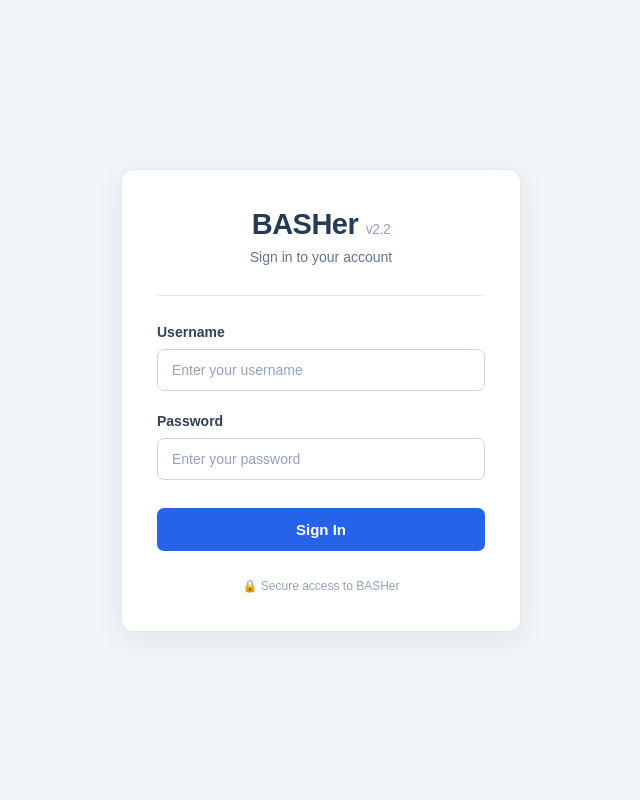
After one commit to moka-guys/SNP_haplotyper, a Flask app: page /basher/login in a window 1280 px wide. The commit adds this page. Shown: the whole page, without its empty margins (319-959 px from the left). Run offline with Flask 2, Linux system fonts and the light colour scheme; parts of the project's set-up code (start-up, migrations or seed data) failed here and were passed over; some libraries are stand-ins or nearby versions.

Commit message:
login function

```diff
--- a/requirements.txt
+++ b/requirements.txt
@@ -14,6 +14,7 @@ plotly==5.7.0
 pydantic==1.10.0
 pydantic_core==2.6.3
 pytest==7.2.0
+psycopg2-binary==2.9.10
 sphinx==4.5.0
 sphinx_rtd_theme==1.1.1
 myst-parser==0.15.2
--- a/snp_haplotyper/app.py
+++ b/snp_haplotyper/app.py
@@ -4,23 +4,25 @@ This module contains the django application for the BASHer tool.
 
 import logging
 import os
+import re
 import tempfile
 import zipfile
 from datetime import datetime
 from io import BytesIO
 import math
-
+import psycopg2
 import merge_array_files
 import pdfkit
 import snp_haplotype
 from excel_parser import parse_excel_input
-from flask import Blueprint, Flask, render_template, request, send_file, session
+from flask import Blueprint, Flask, render_template, request, send_file, session, redirect, url_for
 from flask_cors import CORS, cross_origin
 from flask_session import Session
 from flask_wtf import FlaskForm
 from openpyxl import load_workbook
 from openpyxl.utils.exceptions import InvalidFileException
 from werkzeug.utils import secure_filename
+from werkzeug.security import check_password_hash, generate_password_hash
 from wtforms import FileField, MultipleFileField, SubmitField, ValidationError
 import config
 
@@ -29,7 +31,21 @@ logger = logging.getLogger("BASHer_logger")
 
 # To override the default severity of logging
 logger.setLevel("DEBUG")
+# Configure file logging once when the application starts
+file_handler = logging.FileHandler("/var/local/basher/logs/app_logs.log")
 
+formatter = logging.Formatter(LOG_FORMAT)
+file_handler.setFormatter(formatter)
+file_handler.setLevel(logging.INFO)
+
+if not any(
+    isinstance(h, logging.FileHandler)
+    and h.baseFilename == file_handler.baseFilename
+    for h in logger.handlers
+):
+    logger.addHandler(file_handler)
+else:
+    file_handler.close()
 
 # Create a new Flask web server instance
 app = Flask(__name__)
@@ -57,7 +73,10 @@ app.config["WTF_CSRF_ENABLED"] = True
 app.config.from_object(__name__)
 
 IMG_VERSIONED = os.getenv("IMG_VERSIONED", "N/A")  # Get the version of the application for display in reports
-
+DB_HOST = os.environ["DB_HOST"]
+DB_NAME = os.environ["DB_NAME"]
+DB_USER = os.environ["DB_USER"]
+DB_PASSWORD = os.environ["DB_PASSWORD"]
 # Create a Blueprint object named "basher" that represents the "basher" component of the application.
 # The URL prefix "/basher" is added to all routes defined in this blueprint.
 basher_bp = Blueprint("basher", __name__, url_prefix="/basher")
@@ -219,6 +238,197 @@ class ChangeForm(FlaskForm):
                 )
 
 
+@basher_bp.route("/login", methods=["GET", "POST"])
+def login():
+    """User login function
+    Returns:
+        Response: User log in and go to basher form page.
+    """
+
+    if request.method == "POST":
+        username = request.form.get("username")
+        password = request.form.get("password")
+
+        conn = psycopg2.connect(
+            dbname=DB_NAME,
+            user=DB_USER,
+            password=DB_PASSWORD,
+            host=DB_HOST
+        )
+
+        try:
+            with conn.cursor() as cur:
+                cur.execute(
+                    """
+                    SELECT password_hash
+                    FROM app_users
+                    WHERE username = %s AND is_active = TRUE
+                    """,
+                    (username,)
+                )
+                result = cur.fetchone()
+        finally:
+            conn.close()
+
+        if result and check_password_hash(result[0], password):
+            session.clear()
+            session["logged_in"] = True
+            session["username"] = username
+
+            logger.info(f"User logged in: {username}")
+
+            return redirect(url_for("basher.form"))
+
+        return render_template(
+            "login.html",
+            error="Invalid username or password"
+        )
+
+    if session.get("logged_in"):
+        return redirect(url_for("basher.form"))
+
+    return render_template("login.html")
+
+
+@basher_bp.route("/logout", methods=["POST"])
+def logout():
+    """User logout function
+
+    Returns:
+        Response: User log out and return to log in page.
+    """
+    username = session.get("username", "Unknown user")
+
+    session.clear()
+    logger.info(f"User logged out: {username}")
+    return redirect(url_for("basher.login"))
+
+
+@basher_bp.before_request
+def require_login():
+    """Login is required for all basher access"""
+
+    public_endpoints = {"basher.login"}
+
+    if request.endpoint in public_endpoints:
+        return None
+
+    if not session.get("logged_in"):
+        return redirect(url_for("basher.login"))
+
+
+@basher_bp.route('/change_password', methods=['GET', 'POST'])
+@cross_origin(supports_credentials=True)
+def change_password():
+    """Update the password for the current user.
+
+    Returns:
+        Response: Password change page with success or error message.
+    """
+    username = session.get("username")
+
+    if not username:
+        return redirect(url_for("basher.login"))
+    if request.method == "POST":
+
+        current_password = request.form.get("current_password")
+        new_password = request.form.get("new_password")
+        confirm_password = request.form.get("confirm_password")
+
+        if not current_password:
+            return render_template(
+                "change_password.html",
+                error="Please enter your current password."
+            )
+
+        # Check minimum length
+        if not new_password or len(new_password) < 8:
+            return render_template(
+                "change_password.html",
+                error="Password must contain at least 8 characters."
+            )
+
+        # Check at least one uppercase letter
+        if not re.search(r"[A-Z]", new_password):
+            return render_template(
+                "change_password.html",
+                error="Password must contain at least one uppercase letter."
+            )
+
+        # Check at least one special character
+        if not re.search(r"[^A-Za-z0-9]", new_password):
+            return render_template(
+                "change_password.html",
+                error="Password must contain at least one special character."
+            )
+
+        if new_password != confirm_password:
+            return render_template(
+                "change_password.html",
+                error="New passwords do not match."
+            )
+
+        conn = psycopg2.connect(
+            dbname=DB_NAME,
+            user=DB_USER,
+            password=DB_PASSWORD,
+            host=DB_HOST
+        )
+
+        cur = conn.cursor()
+
+        # Get current password hash
+        cur.execute(
+            "SELECT password_hash FROM app_users WHERE username = %s",
+            (username,)
+        )
+
+        result = cur.fetchone()
+
+        if result is None:
+            conn.close()
+            return render_template(
+                "change_password.html",
+                error="User not found."
+            )
+
+        # Verify current password
+        if not check_password_hash(result[0], current_password):
+            conn.close()
+            return render_template(
+                "change_password.html",
+                error="Current password is incorrect."
+            )
+        if check_password_hash(result[0], new_password):
+            conn.close()
+            return render_template(
+                "change_password.html",
+                error="New password must be different from the current password."
+            )
+        # Hash the new password
+        new_hash = generate_password_hash(new_password)
+
+        # Update password
+        cur.execute(
+            """
+            UPDATE app_users
+            SET password_hash = %s
+            WHERE username = %s
+            """,
+            (new_hash, username)
+        )
+
+        conn.commit()
+        conn.close()
+
+        return render_template(
+            "change_password.html",
+            success="Password changed successfully."
+        )
+
+    return render_template("change_password.html")
+
+
 @basher_bp.route("/", methods=["GET", "POST"])
 @cross_origin(supports_credentials=True)
 def form(basher_state="initial"):
@@ -255,13 +465,6 @@ def form(basher_state="initial"):
 
         session["timestr"] = datetime.now().strftime("%Y%m%d-%H%M%S")
         os.mkdir(os.path.join(app.config["UPLOAD_FOLDER"], session["timestr"]))
-        file_handler = logging.FileHandler("/var/local/basher/logs_error.log")
-        formatter = logging.Formatter(LOG_FORMAT)
-        file_handler.setFormatter(formatter)
-
-        # Don't forget to add the file handler
-        logger.addHandler(file_handler)
-
         # Saved with the session details to avoid duplicate files from other users/sessions
         # temporary files are saved so that they can be passed to the backend.
         sample_sheet = chgForm.sample_sheet.data
--- /dev/null
+++ b/snp_haplotyper/templates/login.html
@@ -0,0 +1,193 @@
+<!DOCTYPE html>
+<html lang="en">
+
+<head>
+    <meta charset="UTF-8">
+    <meta name="viewport" content="width=device-width, initial-scale=1.0">
+    <title>BASHer | Login</title>
+
+    <style>
+        * {
+            box-sizing: border-box;
+        }
+
+        body {
+            margin: 0;
+            padding: 20px;
+            min-height: 100vh;
+            display: flex;
+            justify-content: center;
+            align-items: center;
+            font-family: Arial, sans-serif;
+            background: #f1f5f9;
+            color: #334155;
+        }
+
+        .login-container {
+            width: 100%;
+            max-width: 400px;
+            padding: 38px 35px;
+            background: #ffffff;
+            border: 1px solid #e2e8f0;
+            border-radius: 12px;
+            box-shadow: 0 8px 30px rgba(30, 41, 59, 0.07);
+        }
+
+        .app-header {
+            text-align: center;
+            font-size: 29px;
+            font-weight: 700;
+            color: #243b58;
+            letter-spacing: -0.5px;
+        }
+
+        .version {
+            font-size: 14px;
+            font-weight: normal;
+            color: #94a3b8;
+        }
+
+        .subtitle {
+            text-align: center;
+            font-size: 14px;
+            color: #64748b;
+            margin-top: 8px;
+            margin-bottom: 30px;
+        }
+
+        .divider {
+            height: 1px;
+            background: #e2e8f0;
+            margin-bottom: 28px;
+        }
+
+        .form-group {
+            margin-bottom: 22px;
+        }
+
+        label {
+            display: block;
+            margin-bottom: 9px;
+            font-size: 14px;
+            font-weight: 600;
+            color: #334155;
+        }
+
+        input {
+            width: 100%;
+            padding: 12px 14px;
+            border: 1px solid #cbd5e1;
+            border-radius: 7px;
+            font-size: 14px;
+            background: #ffffff;
+            transition: border-color 0.2s, box-shadow 0.2s;
+        }
+
+        input::placeholder {
+            color: #94a3b8;
+        }
+
+        input:focus {
+            outline: none;
+            border-color: #2563eb;
+            box-shadow: 0 0 0 3px rgba(37, 99, 235, 0.10);
+        }
+
+        .login-button {
+            width: 100%;
+            padding: 13px;
+            margin-top: 6px;
+            background: #2563eb;
+            color: #ffffff;
+            border: none;
+            border-radius: 7px;
+            font-size: 15px;
+            font-weight: 600;
+            cursor: pointer;
+            transition: background 0.2s;
+        }
+
+        .login-button:hover {
+            background: #1d4ed8;
+        }
+
+        .login-button:focus-visible {
+            outline: 3px solid #93c5fd;
+            outline-offset: 3px;
+        }
+
+        .error-message {
+            background: #fef2f2;
+            color: #b91c1c;
+            border: 1px solid #fecaca;
+            padding: 12px;
+            border-radius: 7px;
+            margin-bottom: 22px;
+            text-align: center;
+            font-size: 13px;
+        }
+
+        .footer {
+            text-align: center;
+            margin-top: 28px;
+            font-size: 12px;
+            color: #94a3b8;
+        }
+
+        @media (max-width: 480px) {
+            .login-container {
+                padding: 30px 24px;
+            }
+        }
+    </style>
+</head>
+
+<body>
+
+    <div class="login-container">
+
+        <div class="app-header">
+            BASHer <span class="version">v2.2</span>
+        </div>
+
+        <div class="subtitle">
+            Sign in to your account
+        </div>
+
+        <div class="divider"></div>
+
+        {% if error %}
+        <div class="error-message" role="alert">
+            {{ error }}
+        </div>
+        {% endif %}
+
+        <form action="{{ url_for('basher.login') }}" method="POST">
+
+            <div class="form-group">
+                <label for="username">Username</label>
+                <input type="text" id="username" name="username" placeholder="Enter your username"
+                    autocomplete="username" required>
+            </div>
+
+            <div class="form-group">
+                <label for="password">Password</label>
+                <input type="password" id="password" name="password" placeholder="Enter your password"
+                    autocomplete="current-password" required>
+            </div>
+
+            <button type="submit" class="login-button">
+                Sign In
+            </button>
+
+        </form>
+
+        <div class="footer">
+            &#128274; Secure access to BASHer
+        </div>
+
+    </div>
+
+</body>
+
+</html>
```
Also changed, not shown: initdb/create_user_table.sql (added, +7 -0 lines), snp_haplotyper/templates/change_password.html (added, +166 -0 lines), snp_haplotyper/templates/index.html (+19 -3 lines), 2 other files.
